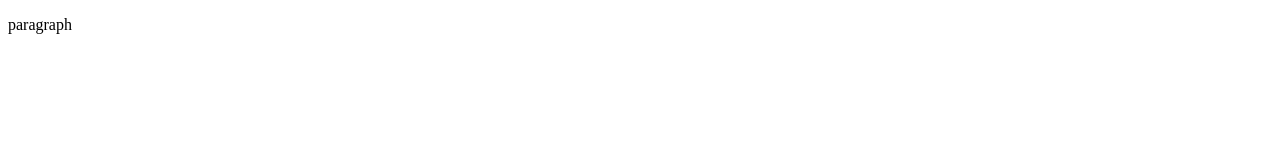
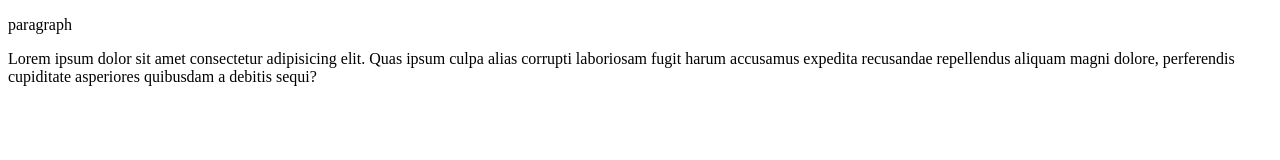
Before and after one commit to h-fikri/wpu-git-localtoremote, a plain HTML site: page index.html in a window 1280 px wide. Drawn offline with Linux system fonts and the light colour scheme.

Commit message:
tambah paragraph

```diff
--- a/index.html
+++ b/index.html
@@ -8,5 +8,6 @@
 </head>
 <body>
     <p>paragraph</p>
+    <p>Lorem ipsum dolor sit amet consectetur adipisicing elit. Quas ipsum culpa alias corrupti laboriosam fugit harum accusamus expedita recusandae repellendus aliquam magni dolore, perferendis cupiditate asperiores quibusdam a debitis sequi?</p>
 </body>
 </html>
```
